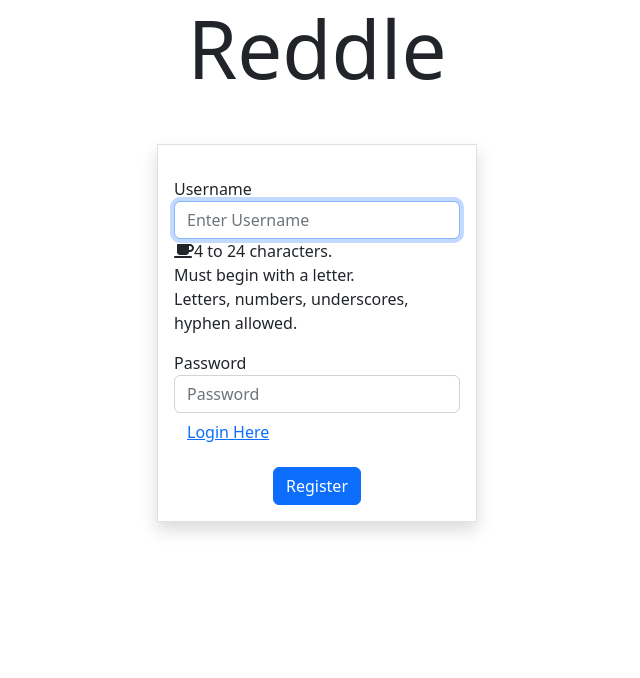
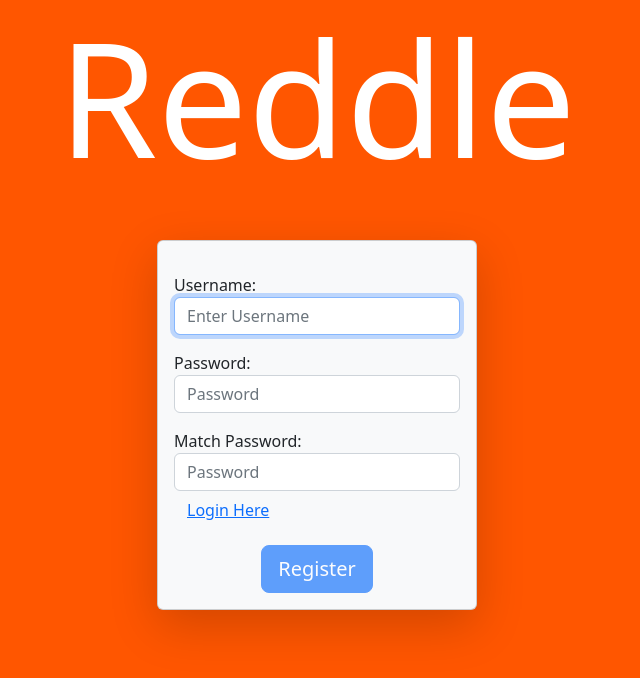
Before and after one commit to waterdoze/Blog, a React (Create React App) app in the folder client/: page / in a window 1280 px wide. Shown: the top 678 px of the page, without its empty margins (323-963 px from the left). Built offline with nearby package versions, Linux system fonts and the light colour scheme.

Commit message:
making it prettier

```diff
--- a/client/package.json
+++ b/client/package.json
@@ -4,7 +4,7 @@
   "private": true,
   "dependencies": {
     "@fortawesome/fontawesome-svg-core": "^6.1.1",
-    "@fortawesome/free-solid-svg-icons": "github:fortawesome/react-fontawesome",
+    "@fortawesome/free-solid-svg-icons": "^6.1.1",
     "@fortawesome/react-fontawesome": "^0.1.18",
     "@testing-library/jest-dom": "^5.16.4",
     "@testing-library/react": "^13.2.0",
--- a/client/src/routes/Register.jsx
+++ b/client/src/routes/Register.jsx
@@ -1,15 +1,16 @@
 import React, { useEffect, useRef, useState } from "react";
 
-import { FontAwesomeIcon } from "@fortawesome/react-fontawesome"
-import { faCoffee } from '@fortawesome/free-solid-svg-icons'
+import { faInfoCircle, faCheck, faTimes } from '@fortawesome/free-solid-svg-icons';
+import { FontAwesomeIcon } from "@fortawesome/react-fontawesome";
 
 import Reddle from "../apis/Reddle";
 import { useNavigate } from "react-router-dom";
 import { LoginContext } from "../context/LoginContext";
 
 const USER_REGEX = /^[a-zA-Z][a-zA-Z0-9-_]{3,23}$/;
-const PASSWORD_REGEX = /^(?=.*[a-z])(?=.*[0-9])(?=.*[!@#$%]).{8,24}$/
+const PASSWORD_REGEX = /^(?=.*[a-z])(?=.*[0-9])(?=.*[`~!@#$%^&*()-=_+<>?,./{}|";']).{8,24}$/
 
+const REGISTER_URL = "/";
 
 const Register = (props) => {
 
@@ -62,8 +63,11 @@ const Register = (props) => {
         const result = PASSWORD_REGEX.test(password);
         console.log(result);
         console.log(password);
+
         setValidPassword(result);
         const match = password == matchPassword;
+        console.log("match is " + match);
+
         setValidMatch(match);
     }, [password, matchPassword]);
 
@@ -73,50 +77,69 @@ const Register = (props) => {
 
     let navigate = useNavigate();
 
-    const handleSubmit = () => {
+    const handleSubmit = async (e) => {
+
         navigate(`/1/`);
-        // e.preventDefault();
-        // const today = new Date();
 
-        // try {
-        //     const response = await Reddle.post("/", {
-        //         name: name,
-        //         cake_day: "" + (today.getMonth() + 1) + "/" + today.getDate() + "/" + today.getFullYear(),
-        //         karma: 0,
-        //         country: "",
-        //         password: password
-        //     });
+        e.preventDefault();
+        const today = new Date();
 
-        //     console.log(response);
-        // }
-        // catch (err) {
+        try {
+            const response = await Reddle.post(REGISTER_URL, {
+                name: name,
+                cake_day: "" + (today.getMonth() + 1) + "/" + today.getDate() + "/" + today.getFullYear(),
+                karma: 0,
+                country: "",
+                password: password
+            });
 
-        // }
+            console.log(response);
+        }
+        catch (err) {
+
+        }
     }
 
     const handleLogin = async () => {
         await navigate("/login");
     }
 
+    const backgroundColor = {
+        backgroundColor: "rgba(255, 86, 0, 1)",
+        height: "100vh"
+    }
+
+    const bigText = {
+        fontSize: "160px",
+    }
+
     return (
-        <section>
+        <section style={backgroundColor}>
 
             <div>
-                <div className='display-1 text-center'>Reddle</div>
+                <div className='display-1 text-center text-white text' style={bigText}>Reddle</div>
             </div>
 
-            <form className="shadow w-25 m-auto mt-5 p-3 border">
+            <form className="shadow-lg w-25 m-auto mt-5 p-3 bg-light card">
                 <p ref={errorReference} className={errorMessage ? "errmsg" : "offscreen"} aria-live="assertive">
                     {errorMessage}
                 </p>
                 <div className="form-group mb-3">
-                    <label htmlFor="inputUsername">Username</label>
+                    <label htmlFor="inputUsername">
+                        Username:&nbsp;
+                        <span className={validName ? "valid" : "d-none"}>
+                            <FontAwesomeIcon icon={faCheck}/>
+                        </span>
+                        <span className={validName || !name ? "d-none" : "invalid"}>
+                            <FontAwesomeIcon icon={faTimes}/>
+                        </span>
+                    </label>
                     <input
                         value={name}
                         ref={userReference}
                         autoComplete="off"
                         onChange={(e) => setName(e.target.value)}
-                        aria-invalid={validName ? "false": "true"}
+                        aria-invalid={validName ? "false" : "true"}
                         aria-describedby="uidnote"
                         onFocus={() => setUserFocus(true)}
                         onBlur={() => setUserFocus(false)}
@@ -125,31 +148,78 @@ const Register = (props) => {
                         id="inputUsername"
                         placeholder="Enter Username"
                     />
-                    <p id="uidnote" className={userFocus && name && !validName ? "instructions" : "offscreen"}>
-                        <FontAwesomeIcon icon={faCoffee} />
+                    <p id="uidnote" className={userFocus && name && !validName ? "instructions small card text-white bg-danger mt-3 p-2" : "d-none"}>
+                        <FontAwesomeIcon icon={faInfoCircle} />
                         4 to 24 characters.<br/>
-                        Must begin with a letter.<br/>
-                        Letters, numbers, underscores, hyphen allowed.
+                        Must begin with a letter.
                     </p>
                 </div>
-                <div className="form-group">
-                    <label htmlFor="inputPassword">Password</label>
+                <div className="form-group mb-3">
+                    <label htmlFor="inputPassword">
+                        Password:&nbsp;
+                        <span className={validPassword ? "valid" : "d-none"}>
+                            <FontAwesomeIcon icon={faCheck}/>
+                        </span>
+                        <span className={validPassword || !password ? "d-none" : "invalid"}>
+                            <FontAwesomeIcon icon={faTimes}/>
+                        </span>
+                    </label>
                     <input
                         value={password}
                         autoComplete="off"
                         onChange={(e) => setPassword(e.target.value)}
+                        aria-invalid={validPassword ? "false" : "true"}
+                        aria-describedby="pwdnote"
+                        onFocus={() => setPasswordFocus(true)}
+                        onBlur={() => setPasswordFocus(false)}
                         type="password"
                         className="form-control"
                         id="inputPassword"
                         placeholder="Password"
                     />
+                    <p id="pwdnote" className={passwordFocus && password && !validPassword ? "instructions small card text-white bg-danger mt-3 p-2" : "d-none"}>
+                        <FontAwesomeIcon icon={faInfoCircle} />
+                        8 to 24 characters.<br/>
+                        Must include uppercase and lowercase letters, a number and a special character.<br/>
+                    </p>
+                </div>
+                <div className="form-group">
+                    <label htmlFor="inputMatchPassword">
+                        Match Password:&nbsp;
+                        <span className={validMatch  && password.length > 0 ? "valid" : "d-none"}>
+                            <FontAwesomeIcon icon={faCheck}/>
+                        </span>
+                        <span className={validMatch || !matchPassword ? "d-none" : "invalid"}>
+                            <FontAwesomeIcon icon={faTimes}/>
+                        </span>
+                    </label>
+                    <input
+                        value={matchPassword}
+                        autoComplete="off"
+                        onChange={(e) => setMatchPassword(e.target.value)}
+                        aria-invalid={validMatch ? "false" : "true"}
+                        aria-describedby="matchnote"
+                        onFocus={() => setMatchFocus(true)}
+                        onBlur={() => setMatchFocus(false)}
+                        type="password"
+                        className="form-control"
+                        id="inputMatchPassword"
+                        placeholder="Password"
+                    />
+                    <p id="matchnote" className={matchFocus && matchPassword && !validMatch ? "instructions small card text-white bg-danger mt-3 p-2" : "d-none"}>
+                        <FontAwesomeIcon icon={faInfoCircle} />
+                        Must match the declared password.<br/>
+                    </p>
                 </div>
 
-                <button onClick={() => handleLogin()}type="register" className="btn btn-link mb-3">Login Here</button>
+                <div className="text-left">
+                    <button onClick={() => handleLogin()}type="register" className="btn btn-link mb-3 ">Login Here</button>
+                </div>
 
                 <div className="text-center">
-
-                    <button onClick={() => handleSubmit()} type="submit" className="btn btn-primary">Register</button>
+                    <button onClick={(e) => handleSubmit(e)} type="submit" className="btn btn-primary btn-lg" disabled={!validName || !validPassword || !validMatch ? true : false}>
+                        Register
+                    </button>
                 </div>
 
 
```
Also changed, not shown: 1 other file (tests, documents, lock files or other folders).
